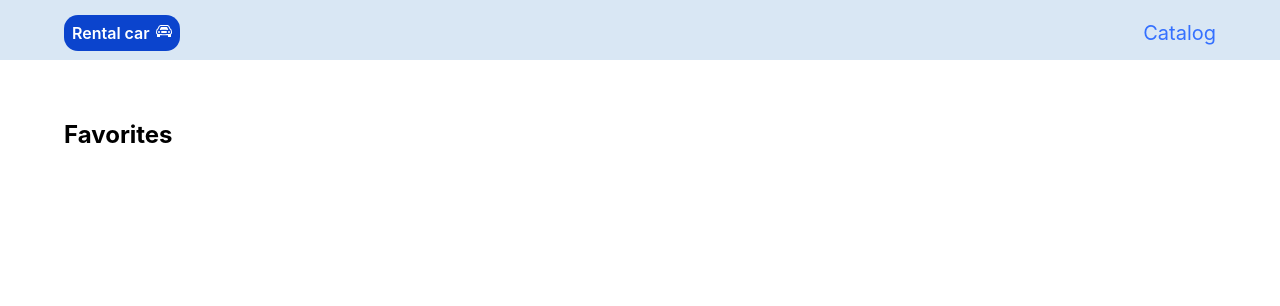
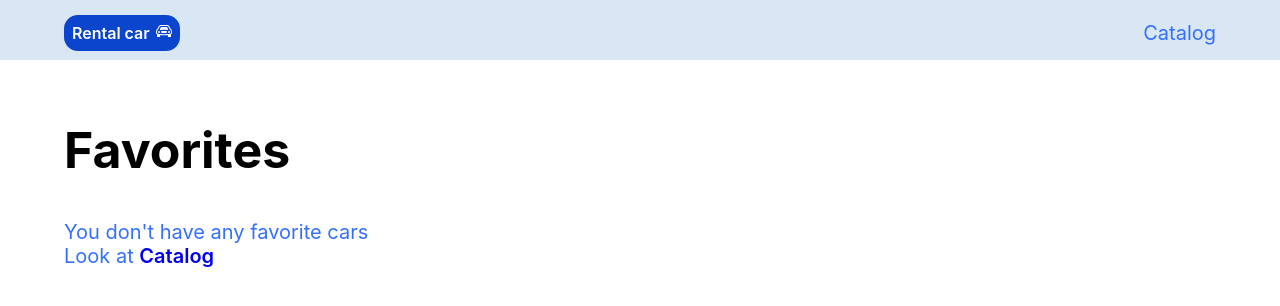
Before and after one commit to hodakivskaK/Test-career-project, a React (Create React App) app: page /Test-career-project/favorite in a window 1280 px wide. Shown: the top 306 px of the page. Built offline with nearby package versions, Linux system fonts and the light colour scheme.

Commit message:
add favorite in locale storage

```diff
--- a/src/components/Catalog/Catalog.jsx
+++ b/src/components/Catalog/Catalog.jsx
@@ -8,10 +8,11 @@ import LoadMore from 'components/LoadMore/LoadMore';
 
 import s from './Catalog.module.css'
 
-export default function Catalog({onClick, showLoadMoreBtn, catalog}) {
+export default function Catalog({onClick, showLoadMoreBtn, catalog , addFavorite, favoriteIcon}) {
   const [isOpen, setIsOpen] = useState(false);
   const [currentCar, setIsCurrentCar] = useState([]);
 
+  const [favoriteIcona, setFavoriteIcona] = useState(false);
 
   const openModal = (car) => {
     setIsCurrentCar(car)
@@ -27,7 +28,6 @@ export default function Catalog({onClick, showLoadMoreBtn, catalog}) {
   };
 
   const handleEscapeKey = (event) => {
-    console.log(event)
     if (event.key === 'Escape' && isOpen) {
       closeModal();
     }
@@ -57,7 +57,7 @@ export default function Catalog({onClick, showLoadMoreBtn, catalog}) {
         return <div key={car.id} className={s.catalog__card }>
 
           <img src={car.img} alt={car.make} className={s.catalog__img} />
-              <BtnFavorite/>
+          <BtnFavorite car={car} addFavorite={addFavorite} favoriteIcon={favoriteIcon} />
               <div className={s.catalog__decrBox}>
                 <p className={s.catalog__decr}>{car.make}
                 <span className={s.catalog__decrAccent}> {car.model}, </span>
--- a/src/components/Catalog/Catalog.module.css
+++ b/src/components/Catalog/Catalog.module.css
@@ -1,7 +1,8 @@
 .catalog__container {
   display: flex;
   flex-wrap: wrap;
-  justify-content: space-between;
+  justify-content: flex-start;
+  gap: 13px;
 }
 
 .catalog__card {
--- a/src/components/MainTitle/MainTitle.module.css
+++ b/src/components/MainTitle/MainTitle.module.css
@@ -1,2 +1,4 @@
 .mainTitle {
+  font-size: 50px;
+  margin-bottom: 40px;
 }
--- a/src/components/btnFavorite/btnFavorite.jsx
+++ b/src/components/btnFavorite/btnFavorite.jsx
@@ -2,24 +2,13 @@
 import s from './btnFavorite.module.css'
 import likedFavorite from '../../image/BtnFavorite/likedFavorite.png'
 import unLikedFavorite from '../../image/BtnFavorite/unLikedFavorite.png'
-import { useState } from 'react';
 
 
-export default function BtnFavorite() {
-      const [favorite, setFavorite] = useState(false);
 
-    function onFavoriteButtonPress(){
-       if (!favorite) {
-    setFavorite(true);
-    } else {
-     setFavorite(false);
-    }
-    }
-
-
+export default function BtnFavorite({car, addFavorite, favoriteIcon}) {
     return (
-        <div className={s.btnFavorite} onClick={onFavoriteButtonPress} >
-            {favorite ?
+        <div className={s.btnFavorite} onClick={() => addFavorite(car)} >
+            {favoriteIcon ?
                 <img src={likedFavorite} alt="favorite" /> :
                 <img src={unLikedFavorite} alt="not a favorites" />}
     </div>)
--- a/src/pages/CatalogPage/CatalogPage.js
+++ b/src/pages/CatalogPage/CatalogPage.js
@@ -4,7 +4,6 @@ import { useState, useEffect } from 'react'
 import  Filter  from '../../components/Filter/Filter'
 import Catalog from '../../components/Catalog/Catalog'
 import  AppBar  from '../../components/AppBar/AppBar'
-import MainTitle from 'components/MainTitle/MainTitle';
 
 import s from './Catalog.module.css'
 
@@ -13,8 +12,28 @@ export default function CatalogPage() {
   const [error, setError] = useState(null);
   const [page, setPage] = useState(1);
   const [showLoadMoreBtn, setShowLoadMoreBtn] = useState(true);
+  const [favoriteIcon, setFavoriteIcon] = useState(false);
+  const [favorites, setFavorites] = useState([]);
 
- useEffect(() => {
+
+  const addFavorite = (car) => {
+
+    if (!favorites.map(favorite => favorite.id).includes(car.id)) {
+      setFavorites([...favorites, car]);
+      setFavoriteIcon(true)
+    }
+
+    if (favorites.map(favorite => favorite.id).includes(car.id)) {
+      let newTodos = favorites.filter((todo) => todo.id !== car.id);
+      setFavorites([...newTodos]);
+      setFavoriteIcon(false)
+
+    }
+
+    console.log(favorites)
+  };
+
+  useEffect(() => {
       (async () => {
         try {
           const response = await fetchCars();
@@ -22,8 +41,17 @@ export default function CatalogPage() {
         } catch (e) {
           setError(e)
         }
-   })();
- }, []);
+    })();
+  }, []);
+
+    useEffect(() => {
+     const favorite = JSON.parse(localStorage.getItem('ITEM'));
+        console.log(favorite)
+		if (favorite) {
+			setFavorites([ ...favorite]);
+    }
+  }, []);
+
 
   useEffect(() => {
     if (page !== 1) {
@@ -41,13 +69,17 @@ export default function CatalogPage() {
   },  [page]);
 
 
+  useEffect(() => {
+         localStorage.setItem('ITEM', JSON.stringify(favorites));
+  }, [favorites]);
+
   return (
   error? <h2 className={s.errorMistake}>Something wrong, please refresh a page</h2> :
     <div>
       <AppBar />
     <section>
           <Filter />
-          <Catalog onClick={() => setPage(prev => prev + 1)} showLoadMoreBtn={showLoadMoreBtn} catalog={cars} />
+          <Catalog onClick={() => setPage(prev => prev + 1)} showLoadMoreBtn={showLoadMoreBtn} catalog={cars} addFavorite={addFavorite} favoriteIcon={favoriteIcon}/>
     </section>
     </div>
   );
--- a/src/pages/FavoritiesPage/FavoritesPage.js
+++ b/src/pages/FavoritiesPage/FavoritesPage.js
@@ -2,21 +2,35 @@
 import Catalog from '../../components/Catalog/Catalog'
 import AppBar from '../../components/AppBar/AppBar'
 import MainTitle from 'components/MainTitle/MainTitle';
-import Loader from 'components/Loader/Loader';
 
-import { useState } from 'react';
+import s from './Favorities.module.css'
+import { Link } from 'react-router-dom';
+import { useState, useEffect } from 'react';
 
 export default function FavoritesPage(){
-  const [favorite, setFavorite] = useState([])
+  const [favorites, setFavorite] = useState([]);
 
+ useEffect(() => {
+     const favorite = JSON.parse(localStorage.getItem('ITEM'));
+
+		if (favorite) {
+			setFavorite(favorite);
+    }
+     console.log(favorites)
+  }, []);
 
 return (
      <>
     <AppBar page={"favorite"} />
     <section >
 
-         <MainTitle title="Favorites"/>
-      <Catalog catalog={favorite} />
+      <MainTitle title="Favorites" />
+      {favorites.length === 0 ?
+        <div>
+           <p className={s.favoritesPage_empty}>You don't have any favorite cars <br/>
+        Look at <Link to="/catalog" className={s.favoritesPage__link}>Catalog</Link>
+        </p></div>:
+        <Catalog catalog={favorites} />}
       </section>
     </>
   );
--- a/src/pages/FavoritiesPage/Favorities.module.css
+++ b/src/pages/FavoritiesPage/Favorities.module.css
@@ -0,0 +1,14 @@
+.favoritesPage_empty {
+  font-size: 20px;
+  color: #3470ff;
+}
+
+.favoritesPage__link {
+  text-decoration: none;
+  font-weight: 600;
+  transition: 0.3s;
+}
+
+.favoritesPage__link:hover {
+  color: #0b44cd;
+}
```
